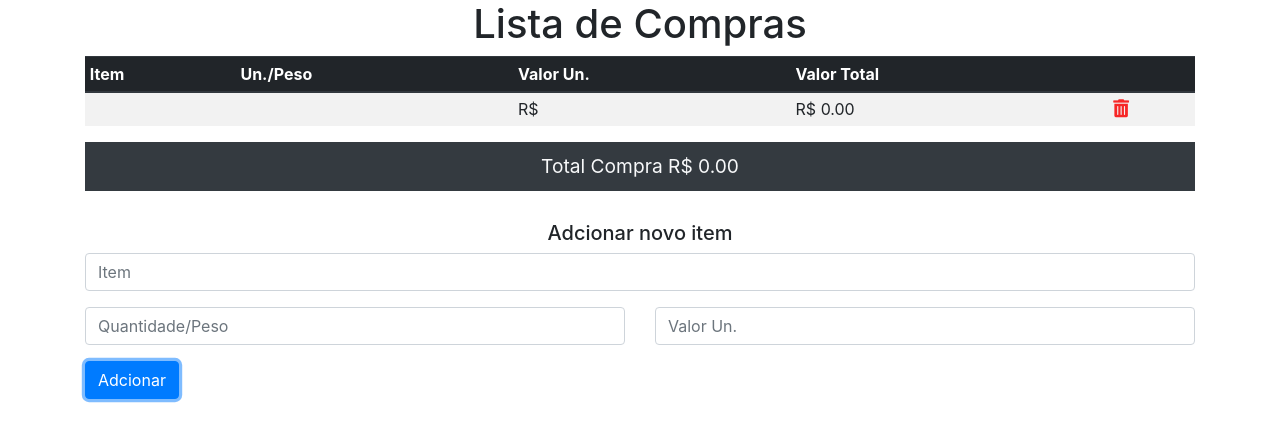
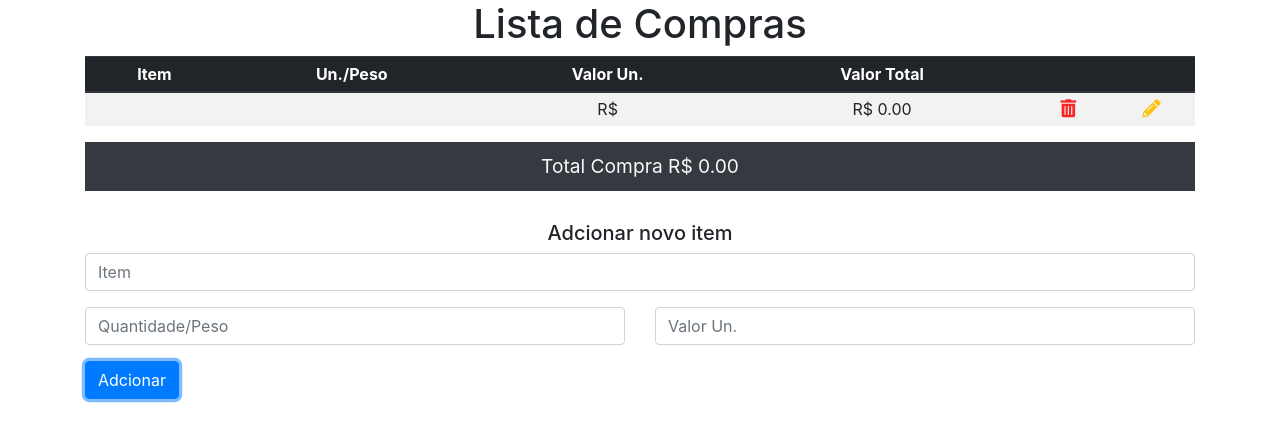
Before and after one commit to leanfj/app-lista-mercado, a React (Create React App) app: page / in a window 1280 px wide. Both pictures are taken after a click on the button "Adcionar". Shown: the top 442 px of the page. Built offline with nearby package versions, Linux system fonts and the light colour scheme.

Commit message:
Implementação de modal

```diff
--- a/src/App.css
+++ b/src/App.css
@@ -1,4 +1,7 @@
 .app__title {
+  text-align: center;
+}
+tr {
   text-align: center;
 }
 .fa-trash-alt {
@@ -6,6 +9,13 @@
   cursor: pointer;
   font-size: 18px;
 }
+
+.fa-pencil-alt {
+  color: #ffc107;
+  cursor: pointer;
+  font-size: 18px;
+
+}
 .total__compra {
   margin-bottom: 30px;
   padding: 10px;
--- a/src/App.js
+++ b/src/App.js
@@ -1,5 +1,8 @@
 import React, { Component } from 'react';
 import './App.css';
+
+//Components
+import Modal from './components/Modal';
 
 
 const dados = (localStorage.getItem('lista') ? JSON.parse(localStorage.getItem('lista')) : []);
@@ -9,11 +12,13 @@ class App extends Component {
     super(props);
     this.state = {
       items: [],
+      modalShow: false
     };
 
     this.renderItems = this.renderItems.bind(this);
     this.addNewItem = this.addNewItem.bind(this);
     this.removeItem = this.removeItem.bind(this);
+    this.closeModal = this.closeModal.bind(this);
   }
 
   componentDidMount() {
@@ -30,9 +35,23 @@ class App extends Component {
         <td>{argItem.quantidade}</td>
         <td>R$ {argItem.valorUnitario}</td>
         <td>R$ {argItem.valorTotal}</td>
-        <td onClick={() => this.removeItem(argIndex)}><i className="fas fa-trash-alt"></i></td>
+        <td onClick={() => this.removeItem(argIndex)} ><i className="fas fa-trash-alt"></i></td>
+        <td onClick={() => this.openModal()} ><i className="fas fa-pencil-alt"></i></td>
       </tr>
+
     )
+  }
+
+  openModal () {
+    console.log('openModal');
+    this.setState({modalShow: true});
+
+
+  }
+
+  closeModal () {
+    this.setState({modalShow: false});
+    console.log('closeModal');
   }
 
   addNewItem () {
@@ -82,6 +101,7 @@ class App extends Component {
               <th>Valor Un.</th>
               <th>Valor Total</th>
               <th></th>
+              <th></th>
             </tr>
           </thead>
           <tbody>
@@ -91,6 +111,7 @@ class App extends Component {
         <div className="total__compra text-light bg-dark d-flex justify-content-center">
           Total Compra R$ {totalCompra.toFixed(2)}
         </div>
+        <Modal show={this.state.modalShow} closeModal={this.closeModal} />
         <div className="add-item">
           <h5 className="text-center">Adcionar novo item</h5>
           <form action="">
--- /dev/null
+++ b/src/components/Modal/index.js
@@ -0,0 +1,39 @@
+import React, { Component } from 'react';
+import './modal.css';
+
+class Modal extends Component {
+  constructor(props){
+    super(props)
+    this.state = {
+      display: 'block'
+    }
+  }
+  render () {
+    const showModal = {
+      display: 'block'
+    }
+    return (
+      <div className="modal" role="dialog" style={ this.props.show ? showModal : {}}>
+        <div className="modal-dialog" role="document">
+          <div className="modal-content">
+            <div className="modal-header">
+              <h5 className="modal-title">Modal title</h5>
+              <button type="button" className="close" data-dismiss="modal" aria-label="Close" onClick={() => this.props.closeModal()}>
+                <span aria-hidden="true">&times;</span>
+              </button>
+            </div>
+            <div className="modal-body">
+              <p>Modal body text goes here.</p>
+            </div>
+            <div className="modal-footer">
+              <button type="button" className="btn btn-secondary" data-dismiss="modal" onClick={() => this.props.closeModal()}>Close</button>
+              <button type="button" className="btn btn-primary">Save changes</button>
+            </div>
+          </div>
+        </div>
+      </div>
+    );
+  }
+}
+
+export default Modal;
```
Also changed, not shown: src/components/Modal/modal.css (added).
